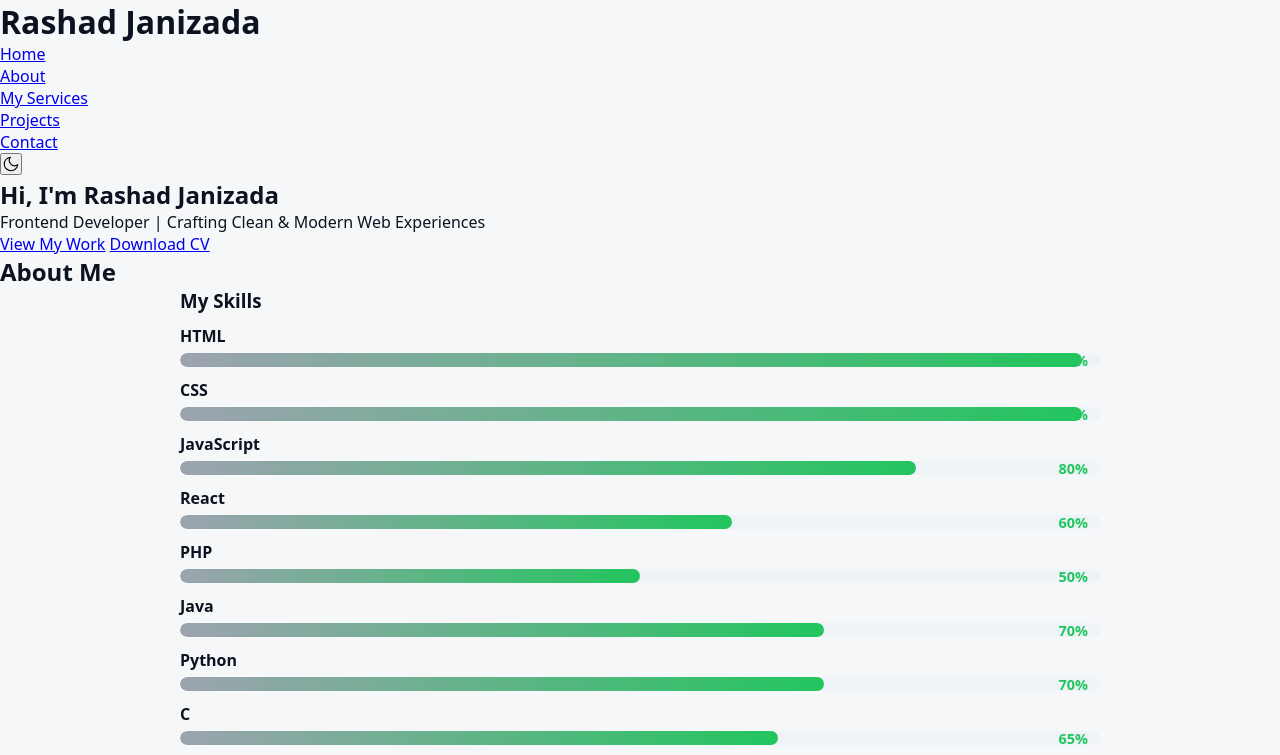
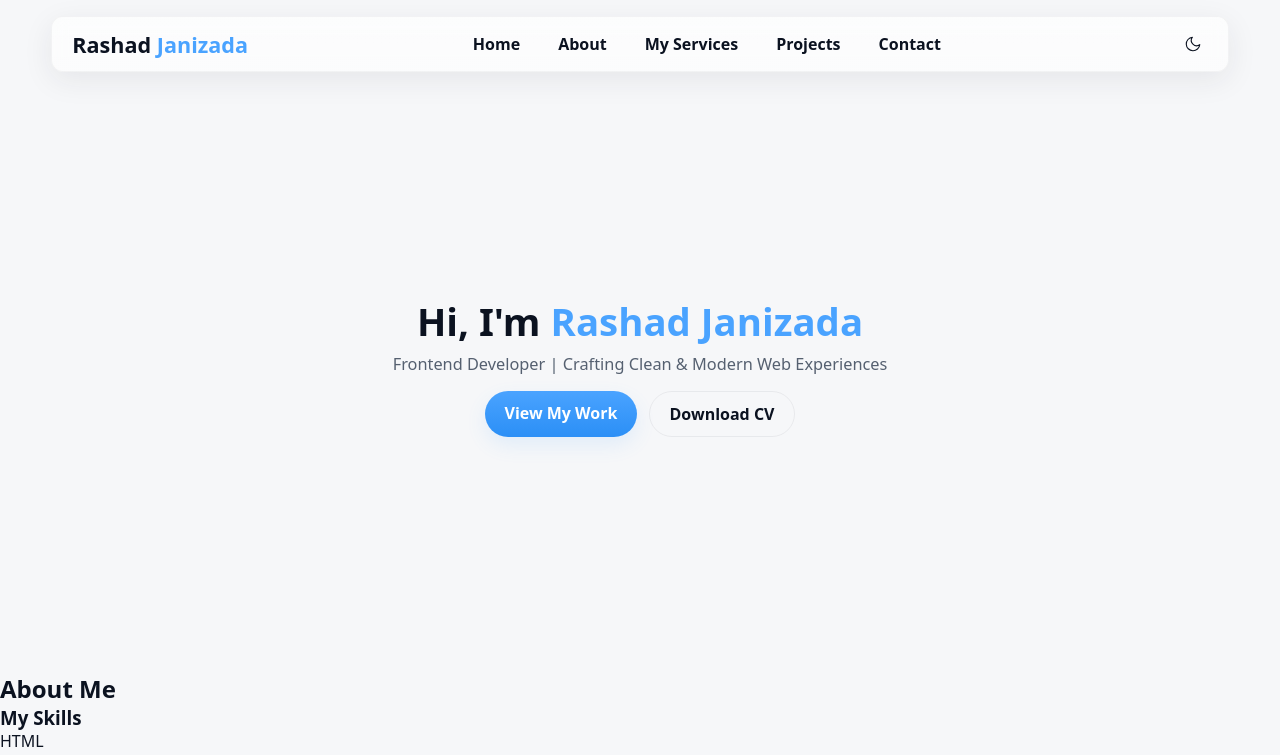
Before and after one commit to resad2106/Rashad-Janizada_Portfolio, a plain HTML site: page index.html in a window 1280 px wide. Shown: the top 755 px of the page. Drawn offline with Linux system fonts and the light colour scheme.

Commit message:
Refactor CSS for light and dark themes

```diff
--- a/style.css
+++ b/style.css
@@ -14,10 +14,6 @@
   --text-services-card: #555;
   --card-bg: #fff;
   --accent-color: #007aff;
-
-  /* Skill colors */
-  --skill-green: #22c55e;
-  --skill-gray: #9ca3af;
 }
 
 /* Dark theme */
@@ -36,10 +32,6 @@
   --text-services-card: #ccc;
   --card-bg: #1a1a1a;
   --accent-color: #00adb5;
-
-  /* Skill colors */
-  --skill-green: #22c55e;
-  --skill-gray: #9ca3af;
 }
 
 /* Reset */
@@ -49,112 +41,239 @@
   box-sizing: border-box;
 }
 
+/* Base */
 html {
   scroll-behavior: smooth;
 }
 
 body {
-  font-family: "Poppins", system-ui, -apple-system, Segoe UI, Roboto, Arial;
+  font-family: "Poppins", system-ui, -apple-system, Segoe UI, Roboto, "Helvetica Neue", Arial;
   background: var(--bg);
   color: var(--text);
+  -webkit-font-smoothing: antialiased;
+  -moz-osx-font-smoothing: grayscale;
   overflow-x: hidden;
 }
 
-/* Skills */
+/* Header */
 
-.skills {
-  width: 86%;
-  max-width: 920px;
-  margin: 0 auto 18px;
+.site-header {
+  position: fixed;
+  top: 16px;
+  left: 0;
+  right: 0;
+  z-index: 1100;
+  display: flex;
+  justify-content: center;
+  pointer-events: none;
 }
 
-.skill {
+.header-inner {
+  pointer-events: auto;
+  width: 92%;
+  max-width: 1200px;
+  margin: 0 auto;
+
+  background: linear-gradient(
+    180deg,
+    rgba(255,255,255,0.7),
+    rgba(255,255,255,0.6)
+  );
+
+  backdrop-filter: blur(8px) saturate(110%);
+  border-radius: 12px;
+
+  padding: 12px 20px;
+
   display: flex;
-  flex-direction: column;
-  align-items: flex-start;
-  margin: 12px 0;
+  align-items: center;
+  justify-content: space-between;
+
+  box-shadow: 0 8px 30px var(--card-shadow);
+  border: 1px solid rgba(10,20,30,0.04);
 }
 
-.skill p {
-  margin-bottom: 6px;
+:root[data-theme="dark"] .header-inner {
+  background: linear-gradient(
+    180deg,
+    rgba(255,255,255,0.03),
+    rgba(255,255,255,0.02)
+  );
+
+  border: 1px solid rgba(255,255,255,0.03);
+}
+
+/* Logo */
+
+.logo {
+  font-size: 1.35rem;
   font-weight: 700;
   color: var(--text);
 }
 
-.progress {
-  width: 100%;
-  height: 14px;
-  background: #eef3f8;
-  border-radius: 999px;
-  overflow: hidden;
-  position: relative;
+.logo span {
+  color: var(--accent);
 }
 
-:root[data-theme="dark"] .progress {
-  background: #112026;
+/* Navigation */
+
+.nav-links {
+  display: flex;
+  gap: 18px;
+  list-style: none;
 }
 
-.bar {
-  height: 100%;
-  width: 0;
-  border-radius: 999px;
-  transition: width 1.4s ease;
+.nav-links a {
+  color: var(--text);
+  text-decoration: none;
+  font-weight: 600;
+  padding: 8px 10px;
+  border-radius: 8px;
+  transition: all .18s ease;
 }
 
-/* GREEN + GRAY SKILL BARS */
-
-.bar.html {
-  background: linear-gradient(90deg, var(--skill-gray), var(--skill-green));
+.nav-links a:hover {
+  background: rgba(74,163,255,0.08);
+  color: var(--accent);
+  transform: translateY(-2px);
 }
 
-.bar.css {
-  background: linear-gradient(90deg, var(--skill-gray), var(--skill-green));
+/* Theme toggle */
+
+.theme-toggle {
+  background: transparent;
+  border: none;
+  padding: 6px;
+  border-radius: 8px;
+  cursor: pointer;
+  color: var(--text);
+
+  display: flex;
+  align-items: center;
+  justify-content: center;
 }
 
-.bar.js {
-  background: linear-gradient(90deg, var(--skill-gray), var(--skill-green));
+.theme-toggle svg {
+  display: block;
 }
 
-.bar.react {
-  background: linear-gradient(90deg, var(--skill-gray), var(--skill-green));
+.theme-toggle-wrap {
+  margin-left: 12px;
 }
 
-.bar.php {
-  background: linear-gradient(90deg, var(--skill-gray), var(--skill-green));
+/* Hero Section */
+
+.hero {
+  min-height: 84vh;
+
+  display: flex;
+  align-items: center;
+  justify-content: center;
+
+  text-align: center;
+
+  padding: 120px 20px 60px;
+
+  position: relative;
+  overflow: hidden;
 }
 
-.bar.java {
-  background: linear-gradient(90deg, var(--skill-gray), var(--skill-green));
+.hero-overlay {
+  position: absolute;
+  inset: 0;
+
+  background:
+    radial-gradient(
+      600px 300px at -10% 20%,
+      rgba(74,163,255,0.12),
+      transparent 12%
+    ),
+    radial-gradient(
+      420px 240px at 110% 80%,
+      rgba(90,200,255,0.07),
+      transparent 10%
+    );
+
+  filter: blur(24px);
+  z-index: 0;
+
+  pointer-events: none;
+
+  animation: gentleShift 12s ease-in-out infinite;
 }
 
-.bar.python {
-  background: linear-gradient(90deg, var(--skill-gray), var(--skill-green));
+@keyframes gentleShift {
+
+  0% {
+    transform: translateX(-6%);
+  }
+
+  50% {
+    transform: translateX(6%);
+  }
+
+  100% {
+    transform: translateX(-6%);
+  }
 }
 
-.bar.c {
-  background: linear-gradient(90deg, var(--skill-gray), var(--skill-green));
+.hero-content {
+  position: relative;
+  z-index: 2;
+  max-width: 900px;
 }
 
-/* Animation Percentages */
+.hero h2 {
+  font-size: 2.4rem;
+  margin-bottom: .4rem;
+}
 
-.bar.animate.html { width: 98%; }
-.bar.animate.css { width: 98%; }
-.bar.animate.js { width: 80%; }
-.bar.animate.react { width: 60%; }
-.bar.animate.php { width: 50%; }
-.bar.animate.java { width: 70%; }
-.bar.animate.python { width: 70%; }
-.bar.animate.c { width: 65%; }
+.hero span {
+  color: var(--accent);
+}
 
-/* Percent Text */
+.hero-subtitle {
+  color: var(--muted);
+  margin-bottom: 1rem;
+  font-size: 1.02rem;
+}
 
-.progress::after {
-  content: attr(data-percent);
-  position: absolute;
-  right: 12px;
-  top: 50%;
-  transform: translateY(-50%);
-  color: var(--skill-green);
+.hero-buttons {
+  display: flex;
+  gap: .8rem;
+  justify-content: center;
+  flex-wrap: wrap;
+  margin-top: 12px;
+}
+
+/* Buttons */
+
+.btn {
+  display: inline-block;
+  padding: .7rem 1.2rem;
+  border-radius: 999px;
   font-weight: 700;
-  font-size: 0.9rem;
+  text-decoration: none;
+
+  transition:
+    transform .18s ease,
+    box-shadow .18s ease;
 }
+
+.primary-btn {
+  background: linear-gradient(
+    180deg,
+    var(--accent),
+    #2b8ff6
+  );
+
+  color: #fff;
+
+  box-shadow: 0 8px 20px rgba(74,163,255,0.12);
+}
+
+.secondary-btn {
+  background: transparent;
+  border: 1px solid rgba(11,18,32,0.06);
+  color: var(--text);
+}
```
